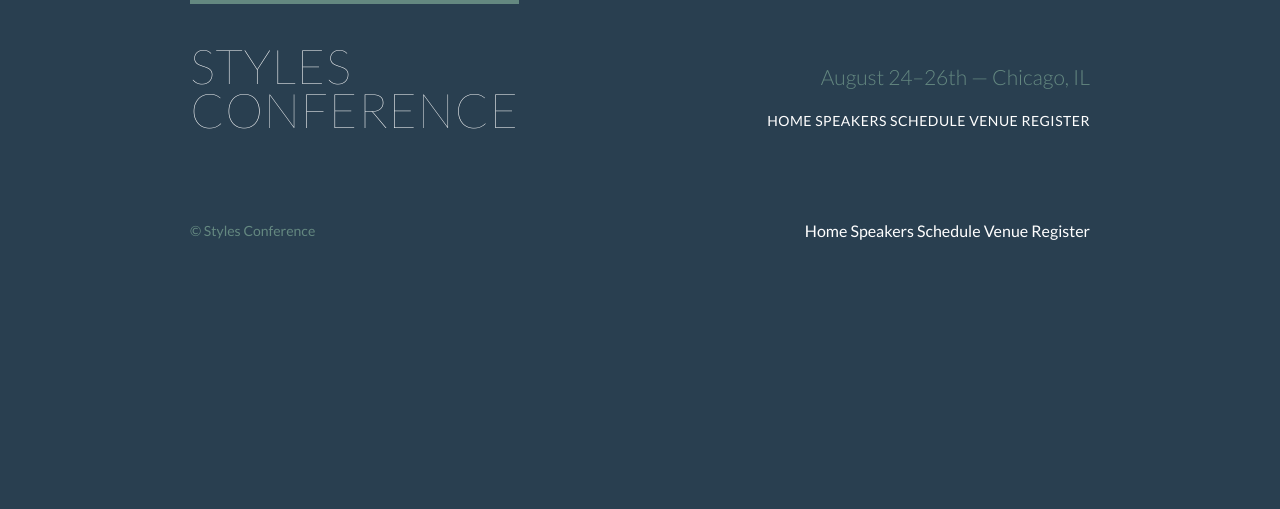
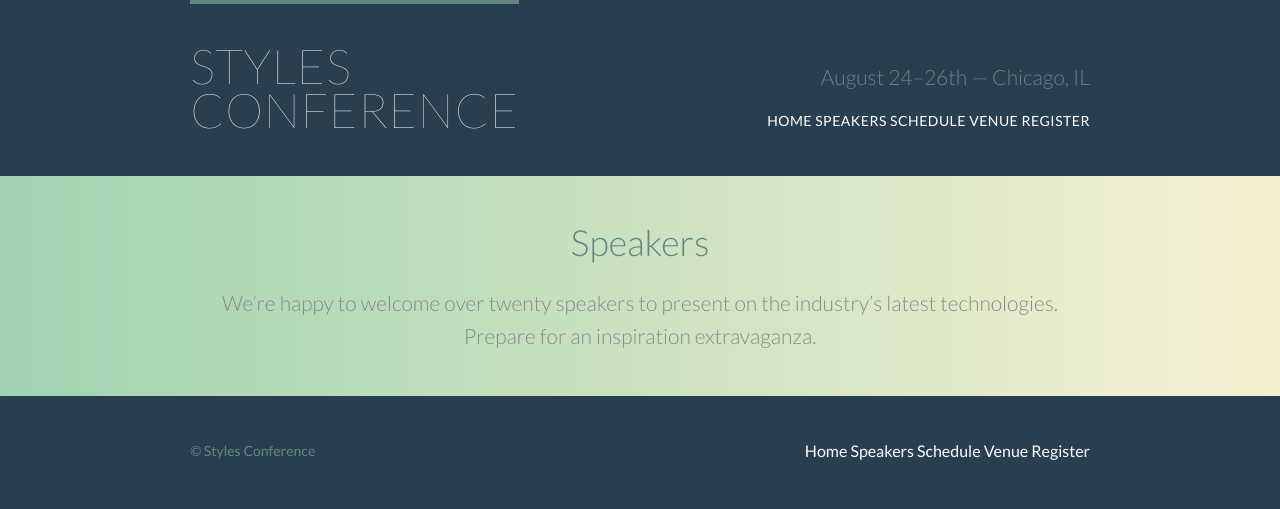
Before and after one commit to KevinAdu/shay-howe-tutorial, a plain HTML site: page speakers.html in a window 1280 px wide. Drawn offline with Linux system fonts and the light colour scheme.

Commit message:
Chapter 8 - Setting Backgrounds & Gradient Exercise complete

```diff
--- a/assets/stylesheets/main.css
+++ b/assets/stylesheets/main.css
@@ -135,11 +135,22 @@ body {
 Rows
 =================
 */
+.row,
+.row-alt {
+	min-width: 960px;
+}
 
 .row {
 	background-color: #fff;
-   min-width: 960px;
 	padding: 66px 0 44px 0;
+}
+
+.row-alt {
+	background: #cbe2c1;
+	background: -webkit-linear-gradient(to right, #a1d3b0, #f6f1d3);
+	background: -moz-linear-gradient(to right, #a1d3b0, #f6f1d3);
+	background: linear-gradient(to right, #a1d3b0, #f6f1d3);
+	padding: 44px 0 22px 0;
 }
 
 /*
@@ -187,6 +198,21 @@ body {
 
 cite, em {
 	font-style: italic;
+}
+
+/*
+============
+Leads
+============
+*/
+
+.lead {
+	text-align: center;
+}
+
+.lead p {
+	font-size: 21px;
+	line-height: 33px;
 }
 
 /*
--- a/speakers.html
+++ b/speakers.html
@@ -20,6 +20,12 @@
 			<a href="register.html">Register</a>
 		</nav>
 	</header>
+	<section class="row-alt">
+		<div class="lead container">
+			<h1>Speakers</h1>
+			<p>We&#8217;re happy to welcome over twenty speakers to present on the industry&#8217;s latest technologies. Prepare for an inspiration extravaganza.</p>
+		</div>
+	</section>
 	<footer class="container primary-footer group">
 		<small>&copy; Styles Conference</small>
 		<nav class="nav">
```
Also changed, not shown: register.html (+6 -0 lines), schedule.html (+6 -0 lines), venue.html (+6 -0 lines). Lines whose indentation alone changed are shown as unchanged.
